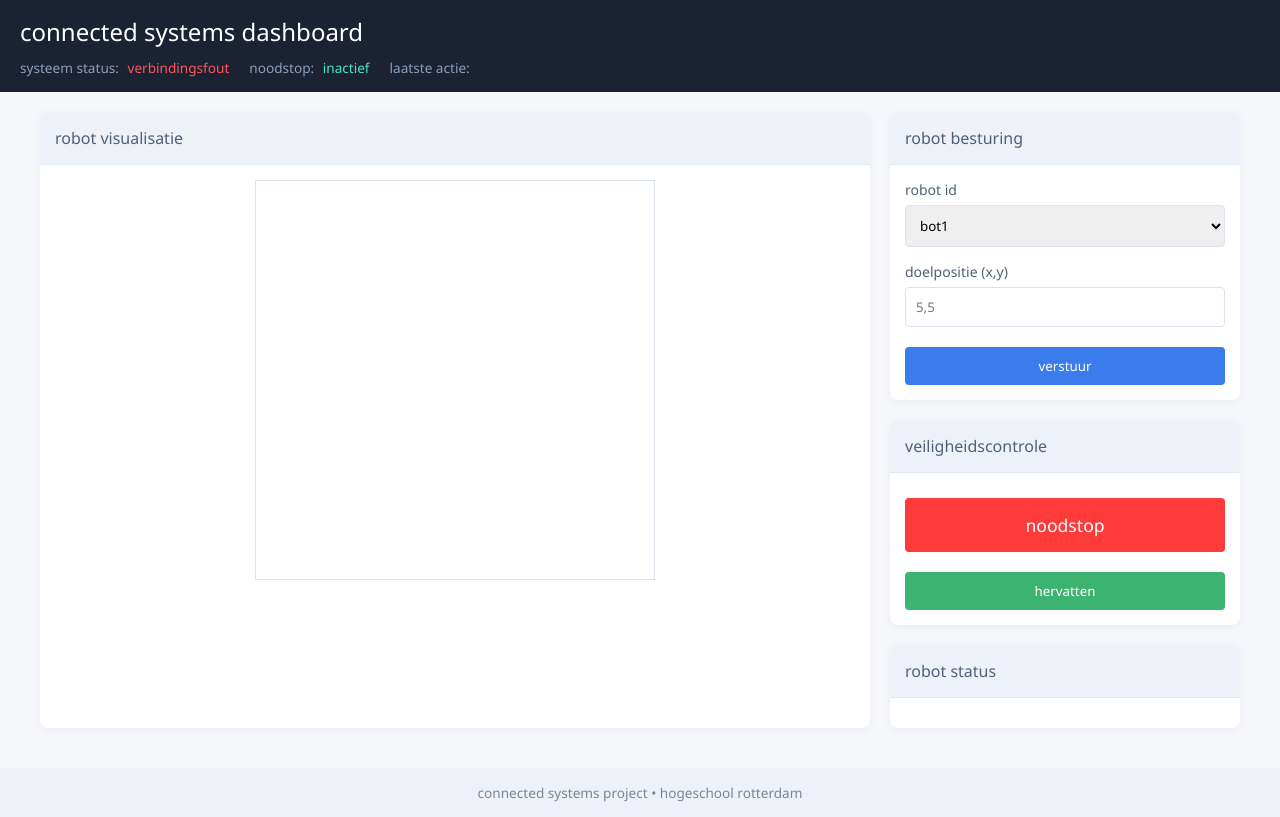
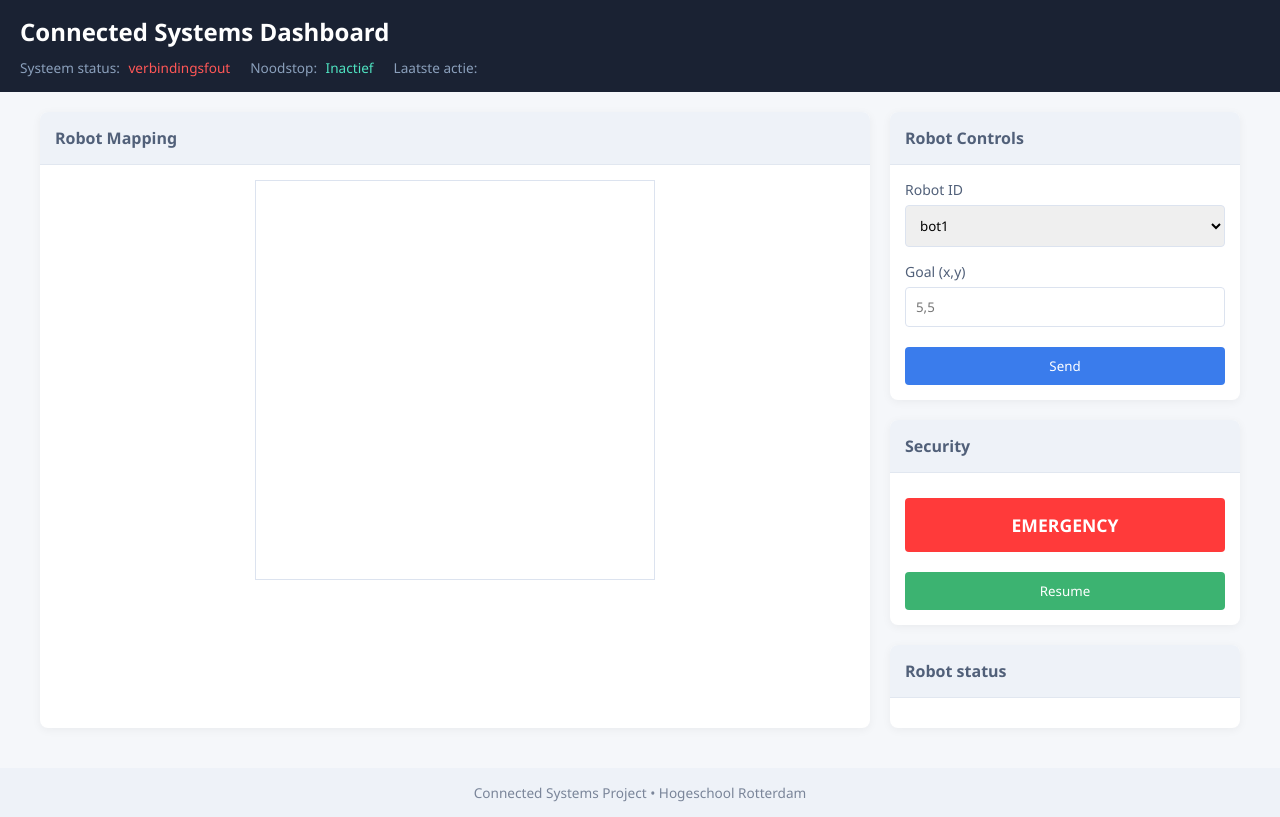
Before and after one commit to ChevanR/Connected-Systems, a plain HTML site: page CS/dashboard/index.html in a window 1280 px wide. Drawn offline with Linux system fonts and the light colour scheme; no server answers.

```diff
--- a/CS/dashboard/index.html
+++ b/CS/dashboard/index.html
@@ -3,23 +3,23 @@
 <head>
   <meta charset="UTF-8" />
   <meta name="viewport" content="width=device-width, initial-scale=1">
-  <title>connected systems dashboard</title>
+  <title>Connected Systems Dashboard</title>
   <link rel="stylesheet" href="style.css">
 </head>
 <body>
   <header>
-    <h1>connected systems dashboard</h1>
+    <h1>Connected Systems Dashboard</h1>
     <div class="status-bar">
       <div class="status-item">
-        <span class="label">systeem status:</span>
-        <span class="value" id="system-status">actief</span>
+        <span class="label">Systeem status:</span>
+        <span class="value" id="system-status">Actief</span>
       </div>
       <div class="status-item">
-        <span class="label">noodstop:</span>
-        <span class="value" id="stop-status">inactief</span>
+        <span class="label">Noodstop:</span>
+        <span class="value" id="stop-status">Inactief</span>
       </div>
       <div class="status-item">
-        <span class="label">laatste actie:</span>
+        <span class="label">Laatste actie:</span>
         <span class="value" id="last-action"></span>
       </div>
     </div>
@@ -30,7 +30,7 @@
       <!-- Visualisatie paneel -->
       <section class="panel">
         <div class="panel-header">
-          <h2>robot visualisatie</h2>
+          <h2>Robot Mapping</h2>
         </div>
         <div class="panel-content">
           <canvas id="field" width="400" height="400"></canvas>
@@ -42,11 +42,11 @@
         <!-- Robot besturing -->
         <div class="panel">
           <div class="panel-header">
-            <h2>robot besturing</h2>
+            <h2>Robot Controls</h2>
           </div>
           <div class="panel-content">
             <div class="control-group">
-              <label for="unitId">robot id</label>
+              <label for="unitId">Robot ID</label>
               <select id="unitId">
                 <option value="bot1">bot1</option>
                 <option value="bot2">bot2</option>
@@ -55,12 +55,12 @@
             </div>
 
             <div class="control-group">
-              <label for="target">doelpositie (x,y)</label>
+              <label for="target">Goal (x,y)</label>
               <input type="text" id="target" placeholder="5,5" />
             </div>
 
             <div class="action-buttons">
-              <button class="action-btn" onclick="sendMove()">verstuur</button>
+              <button class="action-btn" onclick="sendMove()">Send</button>
             </div>
           </div>
         </div>
@@ -68,18 +68,18 @@
         <!-- Noodstop -->
         <div class="panel">
           <div class="panel-header">
-            <h2>veiligheidscontrole</h2>
+            <h2>Security</h2>
           </div>
           <div class="panel-content centered">
-            <button class="stop-btn" onclick="sendStop()">noodstop</button>
-            <button class="resume-btn" onclick="sendResume()">hervatten</button>
+            <button class="stop-btn" onclick="sendStop()">EMERGENCY</button>
+            <button class="resume-btn" onclick="sendResume()">Resume</button>
           </div>
         </div>
 
         <!-- Robot status -->
         <div class="panel">
           <div class="panel-header">
-            <h2>robot status</h2>
+            <h2>Robot status</h2>
           </div>
           <div class="panel-content">
             <div id="queue-content">
@@ -92,7 +92,7 @@
   </main>
 
   <footer>
-    <span>connected systems project • hogeschool rotterdam</span>
+    <span>Connected Systems Project • Hogeschool Rotterdam</span>
   </footer>
 
   <script src="script.js"></script>
--- a/CS/dashboard/style.css
+++ b/CS/dashboard/style.css
@@ -13,12 +13,6 @@
   flex-direction: column;
   min-height: 100vh;
   font-size: 14px;
-}
-
-/* Tekstopmaak - geen caps aan begin */
-h1, h2, h3, button, label, .panel-header {
-  text-transform: lowercase;
-  font-weight: 500;
 }
 
 /* Header */
@@ -156,6 +150,7 @@
   padding: 15px 30px;
   margin: 10px 0;
   width: 100%;
+  font-weight: bold;
 }
 
 .stop-btn:hover,
```
Also changed, not shown: CS/protocol.md (+2 -2 lines).
